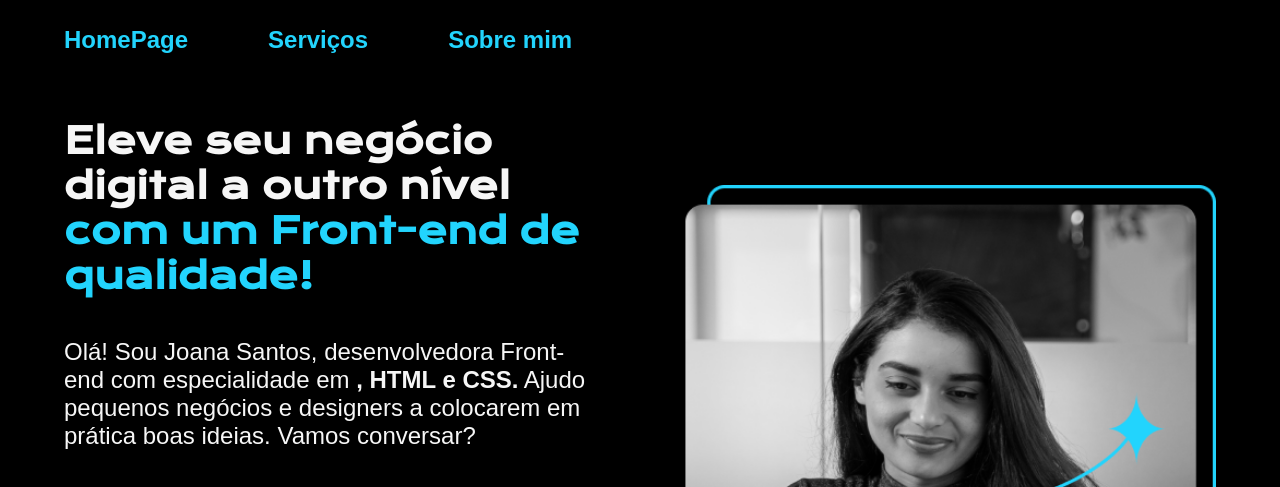
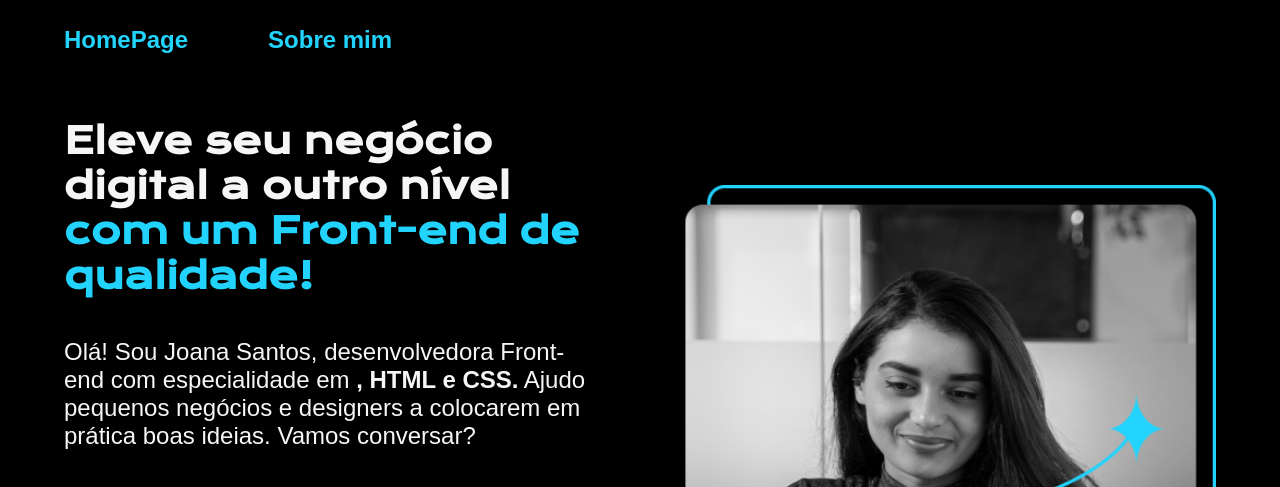
Before and after one commit to larissavitoriagomes/primeiro-projeto-frontend, a plain HTML site: page index.html in a window 1280 px wide. Shown: the top 487 px of the page. Drawn offline with nearby package versions, Linux system fonts and the light colour scheme.

Commit message:
Update index.html
renovacao

```diff
--- a/index.html
+++ b/index.html
@@ -11,7 +11,7 @@
     <header class="cabecalho">
         <nav class="cabecalho__menu">
             <a class="cabecalho__menu__link" href="index.html">HomePage</a>
-            <a class="cabecalho__menu__link" href="index.html">Serviços</a>
+
             <a class="cabecalho__menu__link" href="about.html">Sobre mim</a>
 
         </nav>
```
